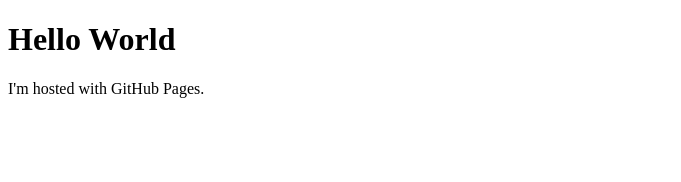
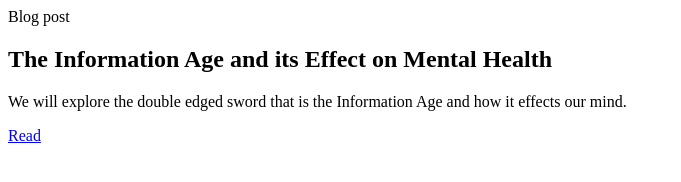
Before and after one commit to DRPete3/DRPete3.github.io, a plain HTML site: page index.html in a window 1280 px wide. Shown: the whole page, without its empty margins (0-681 px from the left). Drawn offline with Linux system fonts and the light colour scheme.

Commit message:
Update index.html

```diff
--- a/index.html
+++ b/index.html
@@ -1,7 +1,13 @@
 <!DOCTYPE html>
 <html>
 <body>
-    <h1>Hello World</h1>
-    <p>I'm hosted with GitHub Pages.</p>
+    <div class="button toggle">Blog post</div>
+<div class="slidedown">
+  <div class="description">
+  <h2>The Information Age and its Effect on Mental Health</h2>
+  <p>We will explore the double edged sword that is the Information Age and how it effects our mind.</p>
+  <a href="#" class="external-link" target="_blank">Read</a>
+  </div>
+</div>
 </body>
 </html>
```
